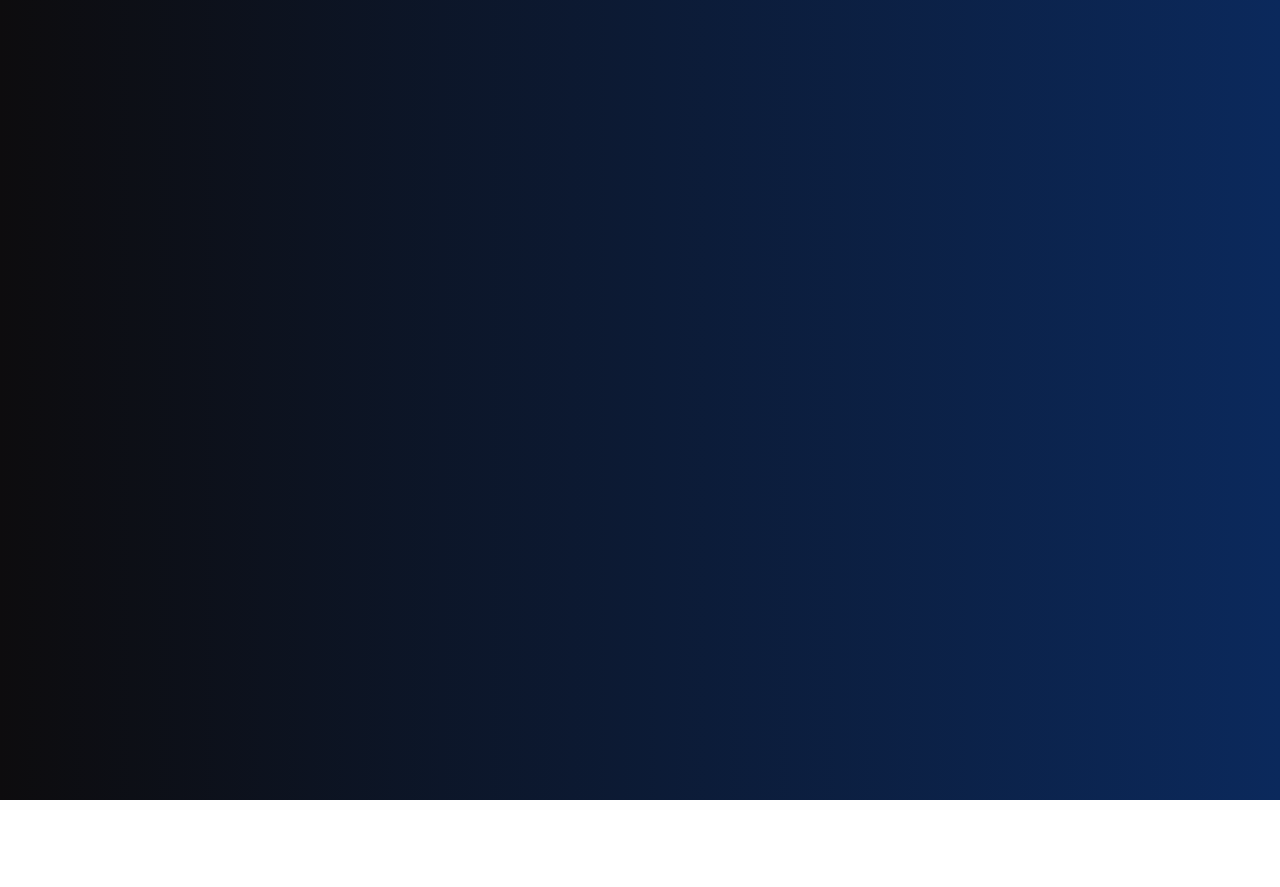
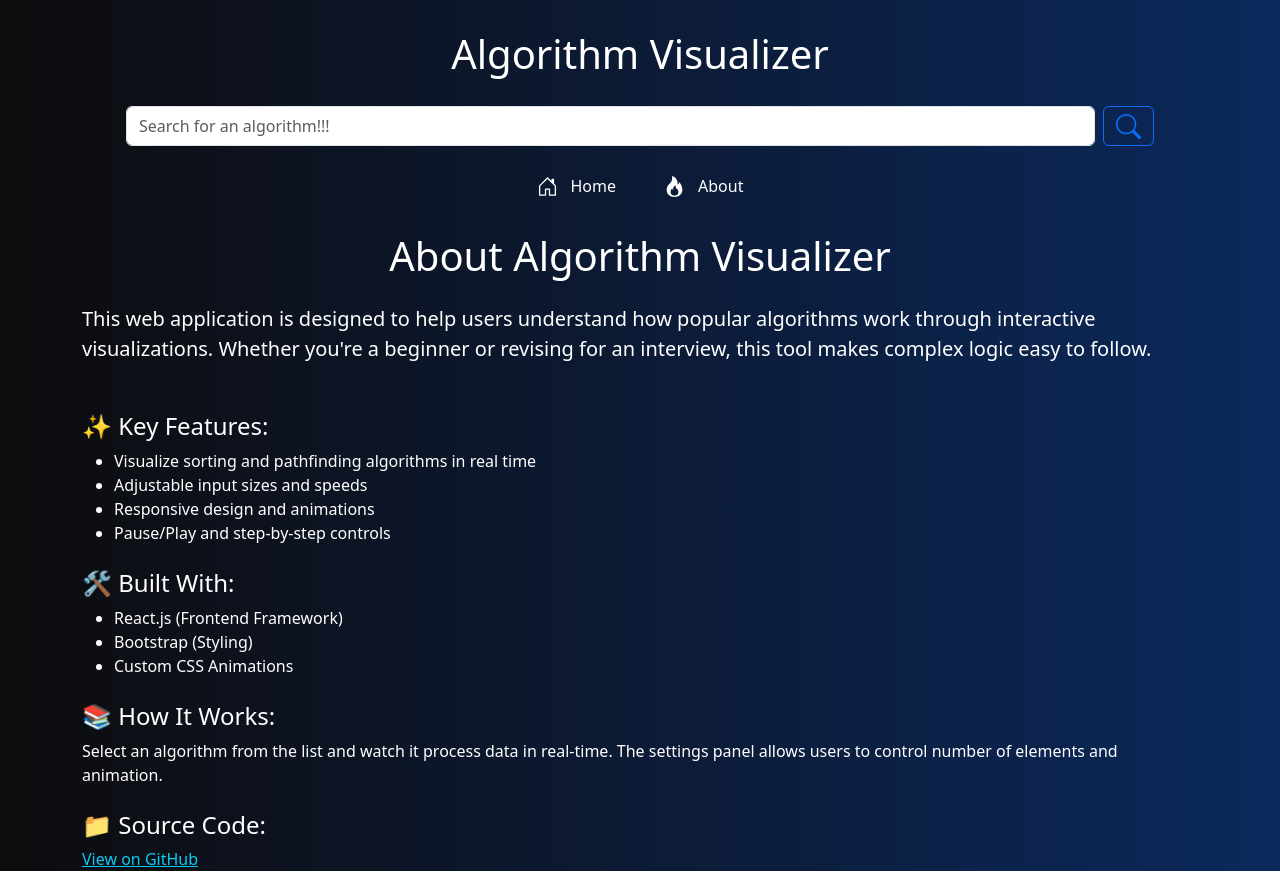
Before and after one commit to keerthanar09/algovizXX, a React (Create React App) app in the folder algovisual/frontend/: page /about in a window 1280 px wide. Before the commit this address had no page. Before the commit the page ends 800 px from the top, so only its background shows below. Built offline with nearby package versions, Linux system fonts and the light colour scheme.

Commit message:
Added a draft about page - to be updated

```diff
--- a/algovisual/frontend/src/App.js
+++ b/algovisual/frontend/src/App.js
@@ -18,6 +18,7 @@ import DFSVisPage from './pages/dfspage';
 import LinearSearchPage from './pages/linpage';
 import BinarySearchPage from './pages/binpage';
 import SearchListPage from './pages/serpage';
+import About from './pages/About';
 
 
 function App() {
@@ -26,6 +27,7 @@ function App() {
       <Router>
         <Routes>
           <Route path="/" element={<Home />} />
+          <Route path="/about" element={<About />} />
           <Route path="/Sortinglist" element={<AlgorithmList />} />
           <Route path="/pflist" element={<PathFindingListPage />} />
           <Route path="/bubble" element={<BubbleVizPage />} />
--- a/algovisual/frontend/src/components/UI/navbar.js
+++ b/algovisual/frontend/src/components/UI/navbar.js
@@ -33,7 +33,7 @@ function NavBar() {
           Home
         </a>
 
-        <a className="navbar-brand d-flex align-items-center gap-2" href="/Sortinglist">
+        <a className="navbar-brand d-flex align-items-center gap-2" href="/about">
           <svg
             xmlns="http://www.w3.org/2000/svg"
             width="21"
--- /dev/null
+++ b/algovisual/frontend/src/pages/About.js
@@ -0,0 +1,48 @@
+import React from "react";
+import NavBar from "../components/UI/navbar";
+
+
+function About() {
+  return (
+    <div className="container text-white">
+        <NavBar />
+      <h1 className="text-center mb-4">About Algorithm Visualizer</h1>
+
+      <p className="lead">
+        This web application is designed to help users understand how popular
+        algorithms work through interactive visualizations. Whether you're a
+        beginner or revising for an interview, this tool makes complex logic easy to follow.
+      </p>
+
+      <h4 className="mt-5">✨ Key Features:</h4>
+      <ul>
+        <li>Visualize sorting and pathfinding algorithms in real time</li>
+        <li>Adjustable input sizes and speeds</li>
+        <li>Responsive design and animations</li>
+        <li>Pause/Play and step-by-step controls</li>
+      </ul>
+
+      <h4 className="mt-4">🛠️ Built With:</h4>
+      <ul>
+        <li>React.js (Frontend Framework)</li>
+        <li>Bootstrap (Styling)</li>
+        <li>Custom CSS Animations</li>
+      </ul>
+
+      <h4 className="mt-4">📚 How It Works:</h4>
+      <p>
+        Select an algorithm from the list and watch it process data in real-time.
+        The settings panel allows users to control number of elements and animation.
+      </p>
+
+      <h4 className="mt-4">📁 Source Code:</h4>
+      <p>
+        <a href="https://github.com/keerthanar09/algovizXX" className="text-info" target="_blank" rel="noreferrer">
+          View on GitHub
+        </a>
+      </p>
+    </div>
+  );
+}
+
+export default About;
```
Also changed, not shown: algovisual/frontend/src/components/utils/api.js (deleted, +0 -11 lines).
